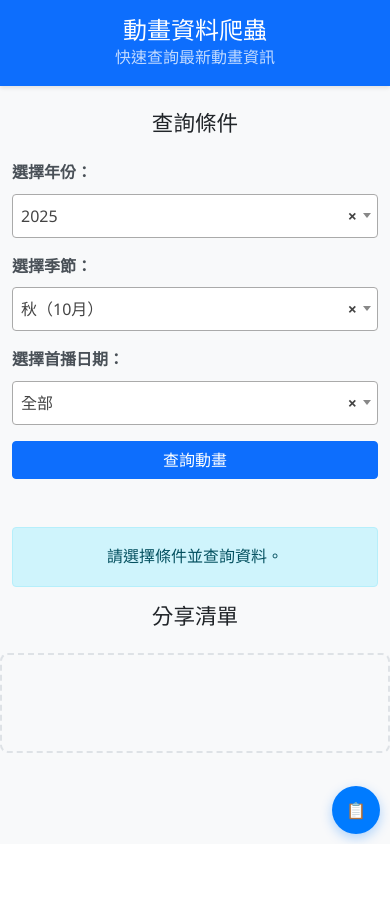
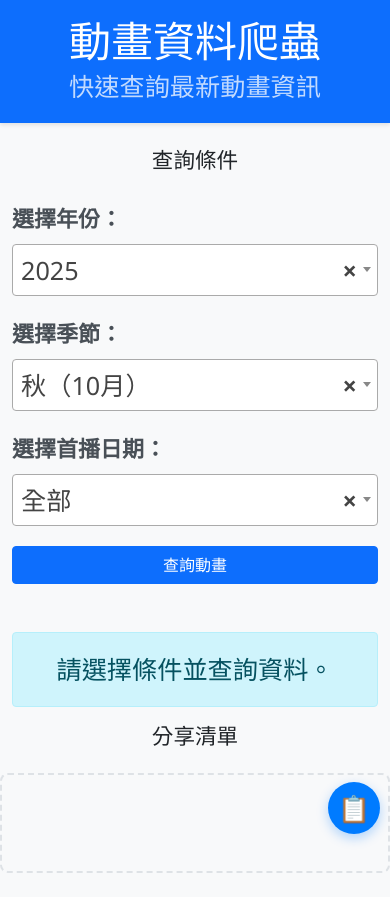
Before and after one commit to 0961282056/lee.github.io, a Flask app: page / in a window 390 px wide. Before the commit the page ends 844 px from the top, so only its background shows below. Run offline with Flask 2, Linux system fonts and the light colour scheme; some libraries are stand-ins or nearby versions.

Commit message:
正式版V2.5

```diff
--- a/static/css/main.css
+++ b/static/css/main.css
@@ -4,6 +4,7 @@
 body {
     font-family: 'Segoe UI', Tahoma, Geneva, Verdana, sans-serif;
     line-height: 1.6;
+    font-size: 1.575rem;  /* 整體字體大幅調大到 1.575rem（約 25px），影響所有相對單位 */
 }
 
 header {
@@ -14,6 +15,7 @@ header {
 .form-label {
     font-weight: 600;
     color: #495057;
+    font-size: 1.575rem;  /* 調大表單標籤字體 */
 }
 
 .form-select:focus {
@@ -132,7 +134,7 @@ header {
     min-height: 100px;
     border: 2px dashed #dee2e6;
     border-radius: 8px;
-    padding: 2rem;
+    padding: 2.5rem;  /* 增加 padding */
     background-color: #f8f9fa;
     margin-bottom: 1rem;
 }
@@ -195,8 +197,8 @@ header {
     bottom: 20px;
     right: 20px;
     z-index: 1050;
-    width: 56px;
-    height: 56px;
+    width: 60px;  /* 略微放大按鈕 */
+    height: 60px;
     border-radius: 50%;
     background-color: #007bff;
     color: white;
@@ -206,7 +208,7 @@ header {
     display: flex;
     align-items: center;
     justify-content: center;
-    font-size: 1.2rem;
+    font-size: 1.75rem;  /* 調大按鈕圖示字體到 1.75rem */
 }
 
 #copyButton:hover {
@@ -218,7 +220,7 @@ header {
 /* RWD 媒體查詢 */
 @media (max-width: 576px) {  /* 手機 */
     header h1 {
-        font-size: 1.5rem;
+        font-size: 2.625rem;  /* 進一步調大手機標題到 2.625rem */
     }
 
     .anime-card {
@@ -233,35 +235,39 @@ header {
     }
 
     .anime-card .card-body {
-        min-height: 140px;  /* 手機縮短 */
-        padding: 0.75rem;
+        min-height: 220px;  /* 手機增加最小高度 */
+        padding: 1rem;  /* 調整 padding */
     }
 
     .anime-title {
-        font-size: 0.9rem;
+        font-size: 1.5rem;  /* 調大手機標題到 1.5rem */
         -webkit-line-clamp: 1;  /* 手機單行標題 */
+        min-height: 3rem;  /* 調整一致高度 */
+        margin-bottom: 0.5rem;
     }
 
     .story-summary {
         -webkit-line-clamp: 2;  /* 手機限制 2 行故事 */
-        font-size: 0.7rem;
+        font-size: 1.3125rem;  /* 調大手機故事字體到 1.3125rem */
+        line-height: 1.5;  /* 增加行高 */
     }
 
     #copyButton {
         bottom: 10px;
         right: 10px;
-        width: 48px;
-        height: 48px;
-        font-size: 1rem;
+        width: 52px;  /* 手機略微放大 */
+        height: 52px;
+        font-size: 1.625rem;  /* 調大手機按鈕到 1.625rem */
     }
 
     #shareListContainer {
-        padding: 1rem;
+        padding: 1.5rem;  /* 增加手機 padding */
     }
 
     #shareList .share-card {
         flex-direction: column;  /* 手機垂直排列 */
         text-align: center;
+        padding: 1rem;
     }
 
     #shareList .share-card img {
@@ -272,6 +278,35 @@ header {
 
     #shareList .share-card .share-story {
         -webkit-line-clamp: 1;  /* 手機分享清單 1 行 */
+        font-size: 1.3125rem;  /* 調大分享故事字體 */
+    }
+
+    #shareList .share-card h6 {
+        font-size: 1.5rem;  /* 調大分享標題 */
+        margin-bottom: 0.5rem;
+    }
+
+    #shareList .share-card .share-info {
+        font-size: 1.3125rem;  /* 調大分享資訊字體 */
+        margin-bottom: 0.375rem;
+    }
+
+    .info-section small {
+        font-size: 1.3125rem;  /* 調大手機 small 字體 */
+    }
+
+    .add-to-sharelist {
+        font-size: 1.375rem;  /* 調大手機按鈕字體 */
+        padding: 0.625rem;
+    }
+
+    .form-label {
+        font-size: 1.375rem;  /* 手機表單標籤略調小，避免過大 */
+    }
+
+    /* 手機整體字體基底大幅調大 */
+    body {
+        font-size: 1.575rem;  /* 手機基底與桌面一致，確保清晰 */
     }
 }
 
@@ -319,13 +354,14 @@ header {
 
 /* Select2 RWD 優化 */
 .select2-container--default .select2-selection--single {
-    height: 44px;  /* 匹配 Bootstrap form-select */
+    height: 52px;  /* 增加高度，匹配更大字體 */
 }
 
 .select2-container--default .select2-selection--single .select2-selection__rendered {
-    line-height: 42px;
+    line-height: 50px;
+    font-size: 1.575rem;  /* 調大 Select2 文字 */
 }
 
 .select2-container--default .select2-selection--single .select2-selection__arrow {
-    height: 40px;
+    height: 48px;
 }
--- a/static/js/main.js
+++ b/static/js/main.js
@@ -64,7 +64,7 @@ $(document).ready(function () {
             // 使用 SweetAlert 顯示完整故事
             Swal.fire({
                 title: `${animeName} - 故事大綱`,
-                html: `<div style="text-align: left; white-space: pre-wrap; font-size: 0.9rem; line-height: 1.4;">${fullText}</div>`,
+                html: `<div style="text-align: left; white-space: pre-wrap; font-size: 1.3rem; line-height: 1.4;">${fullText}</div>`,
                 icon: 'info',
                 width: '500px',
                 padding: '2rem',
```
Also changed, not shown: other parts of static/css/main.css (+20 -20 lines), services/anime_service.py (+56 -103 lines).
